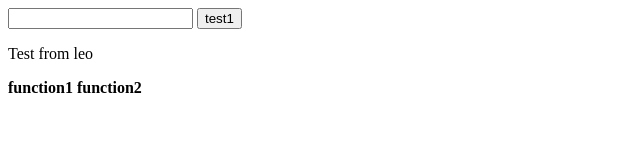
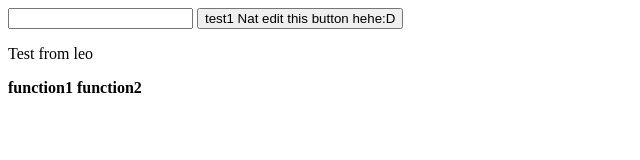
Before and after one commit to Prince2529/repolap08, a plain HTML site: page index.html in a window 1280 px wide. Shown: the whole page, without its empty margins (0-640 px from the left). Drawn offline with Linux system fonts and the light colour scheme.

Commit message:
edit button label

```diff
--- a/index.html
+++ b/index.html
@@ -12,7 +12,7 @@
 <body>
 
     <input class="rainbow" type="Text for repo lab">
-    <button>test1</button>
+    <button>test1 Nat edit this button hehe:D</button>
 
     <p> Test from leo</p>
     <b>function1</b>
```
